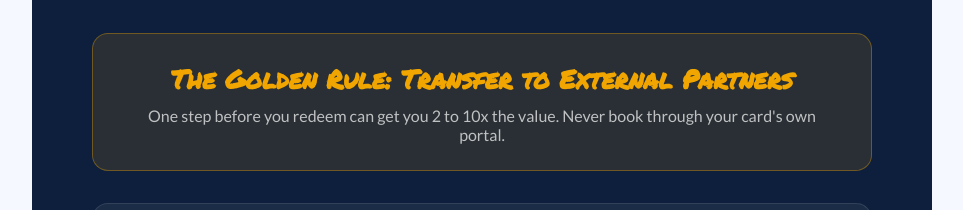
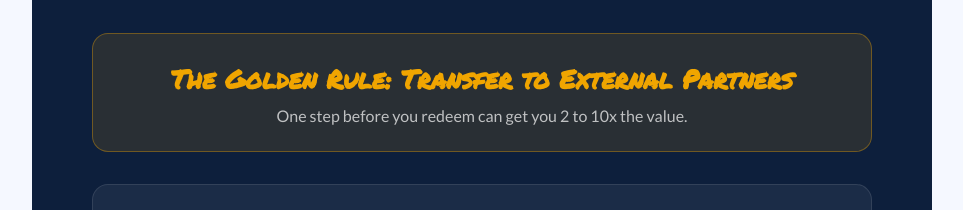
Before and after one commit to bryguides/Free-Guide, a plain HTML site: page index.html in a window 1280 px wide. Shown: the part 6511-6721 px from the top of the page, without its empty margins (158-1121 px from the left). Drawn offline with nearby package versions, Linux system fonts and the light colour scheme.

Commit message:
Add files via upload

```diff
--- a/index.html
+++ b/index.html
@@ -941,7 +941,7 @@
 
   <div class="transfer-rule">
     <h3>The Golden Rule: Transfer to External Partners</h3>
-    <p>One step before you redeem can get you 2 to 10x the value. Never book through your card's own portal.</p>
+    <p>One step before you redeem can get you 2 to 10x the value.</p>
   </div>
 
   <div class="case-studies">
```
